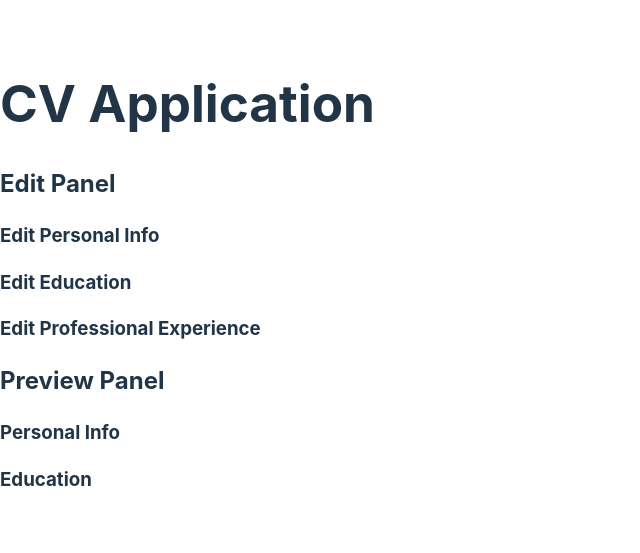
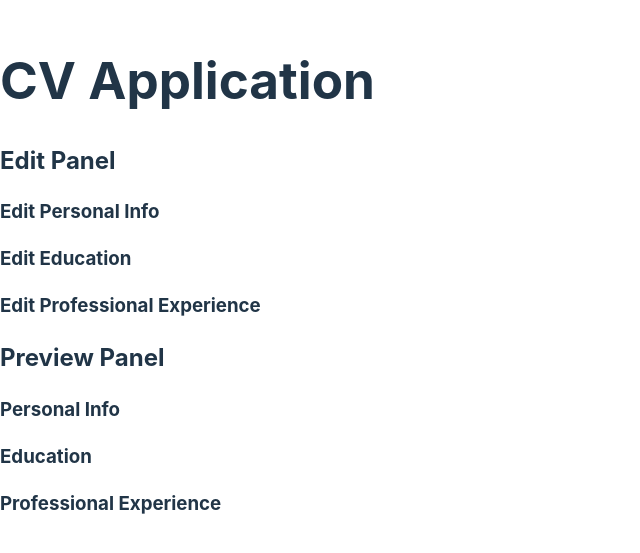
Before and after one commit to frarosset/cv-application, a React (Vite) app: page / in a window 1280 px wide. Shown: the part 123-676 px from the top of the page, without its empty margins (0-640 px from the left). Built offline with nearby package versions, Linux system fonts and the light colour scheme.

Commit message:
feat(PreviewProfessionalExperience): initialize PreviewProfessionalExperience component
The component currently just shows an h3 heading wrapped into a div.

The component is set in the PreviewPanel component.

```diff
--- a/src/components/PreviewPanel.jsx
+++ b/src/components/PreviewPanel.jsx
@@ -1,5 +1,6 @@
 import PreviewPersonalInfoPanel from "./PreviewPersonalInfoPanel.jsx";
 import PreviewEducationPanel from "./PreviewEducationPanel.jsx";
+import PreviewProfessionalExperience from "./PreviewProfessionalExperience.jsx";
 
 function PreviewPanel() {
   return (
@@ -7,6 +8,7 @@ function PreviewPanel() {
       <h2>Preview Panel</h2>
       <PreviewPersonalInfoPanel />
       <PreviewEducationPanel />
+      <PreviewProfessionalExperience />
     </div>
   );
 }
--- /dev/null
+++ b/src/components/PreviewProfessionalExperience.jsx
@@ -0,0 +1,9 @@
+function PreviewProfessionalExperience() {
+  return (
+    <div className="preview-professional-experience-panel">
+      <h3>Professional Experience</h3>
+    </div>
+  );
+}
+
+export default PreviewProfessionalExperience;
```
